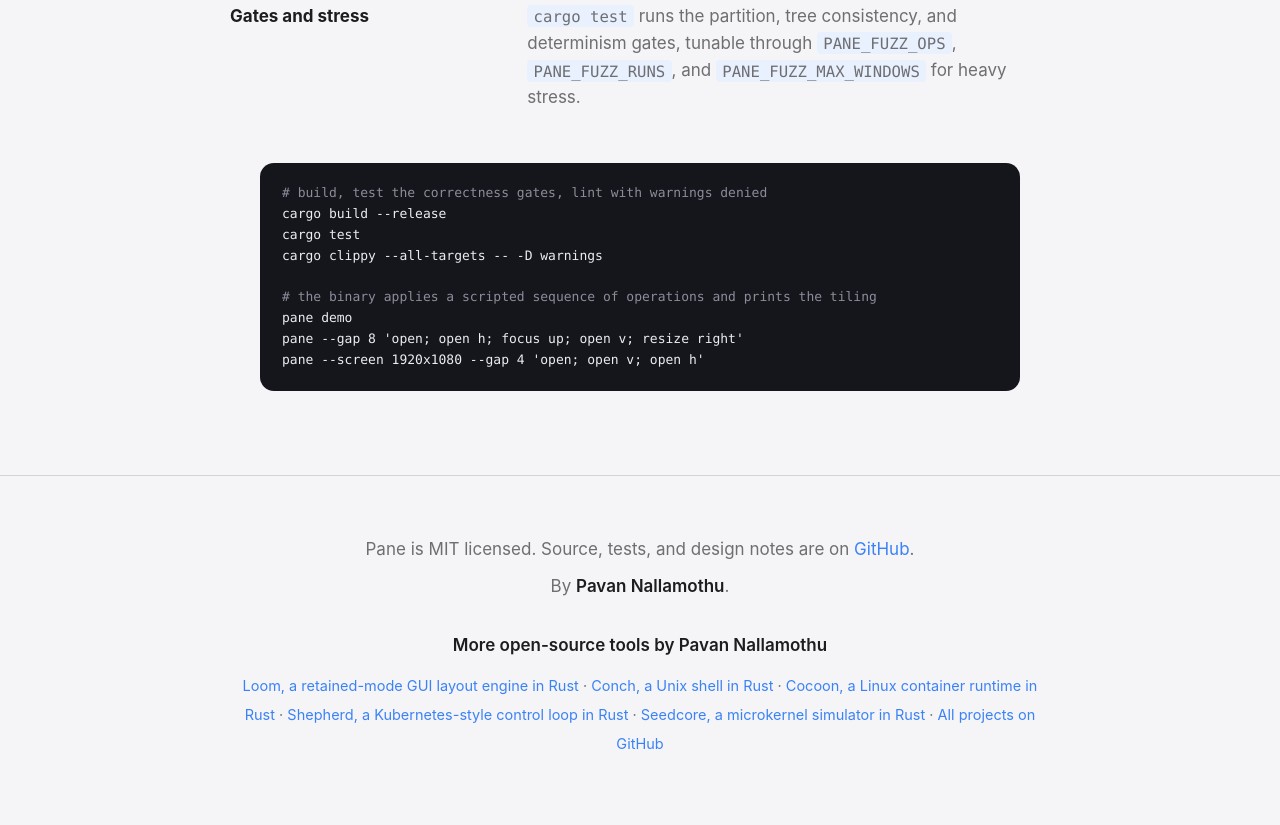
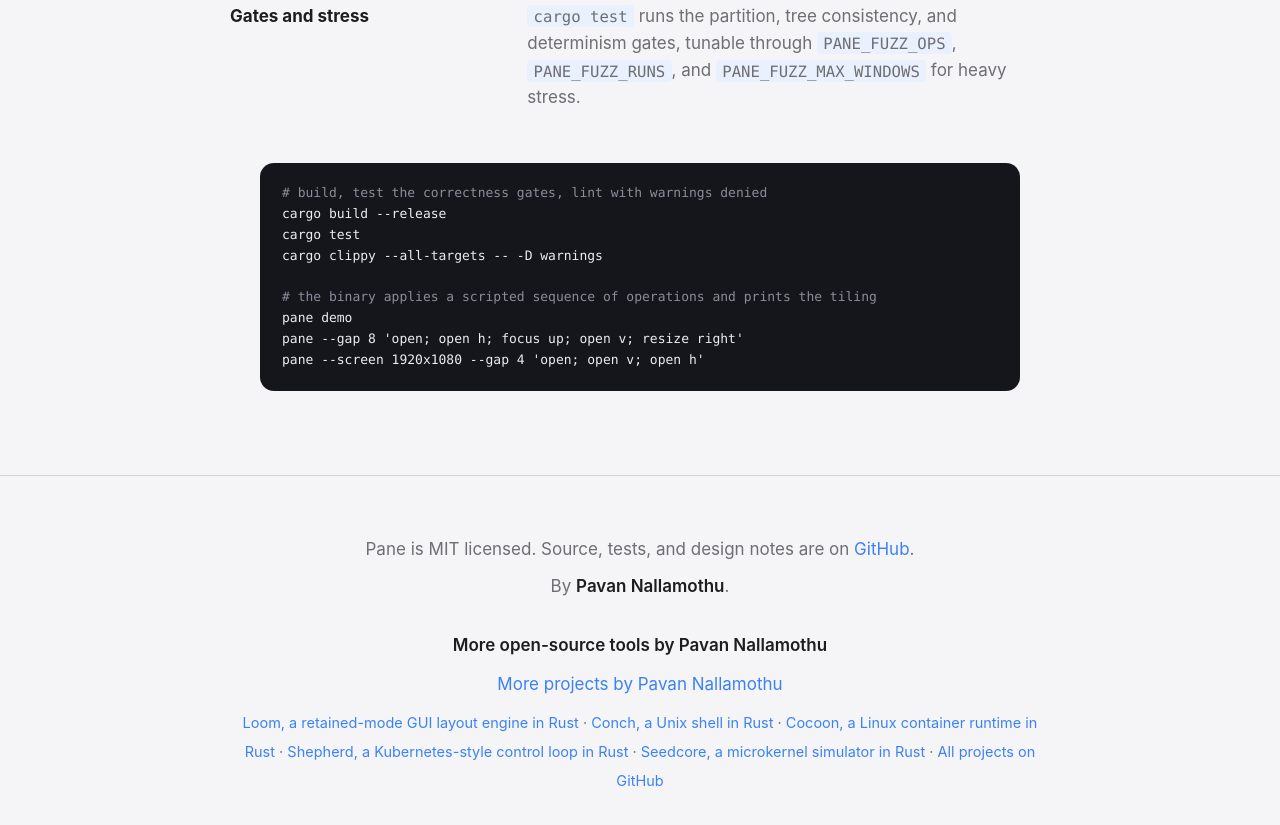
Before and after one commit to pavanchow/pane, a plain HTML site: page docs/index.html in a window 1280 px wide. Shown: the part 5738-6563 px from the top of the page. Drawn offline with Linux system fonts and the light colour scheme.

Commit message:
seo: link the hub root from every page

```diff
--- a/docs/index.html
+++ b/docs/index.html
@@ -423,6 +423,7 @@ pane --screen 1920x1080 --gap 4 'open; open v; open h'</pre>
   <p>By <span class="name">Pavan Nallamothu</span>.</p>
   <div style="max-width:820px;margin:32px auto 0;text-align:center">
     <p style="font-weight:600;color:var(--fg);margin-bottom:12px">More open-source tools by Pavan Nallamothu</p>
+    <p style="margin-top:8px"><a href="https://pavanchow.github.io/">More projects by Pavan Nallamothu</a></p>
     <p style="font-size:14.5px;line-height:2">
       <a href="https://pavanchow.github.io/loom/">Loom, a retained-mode GUI layout engine in Rust</a> &middot;
       <a href="https://pavanchow.github.io/conch/">Conch, a Unix shell in Rust</a> &middot;
```
